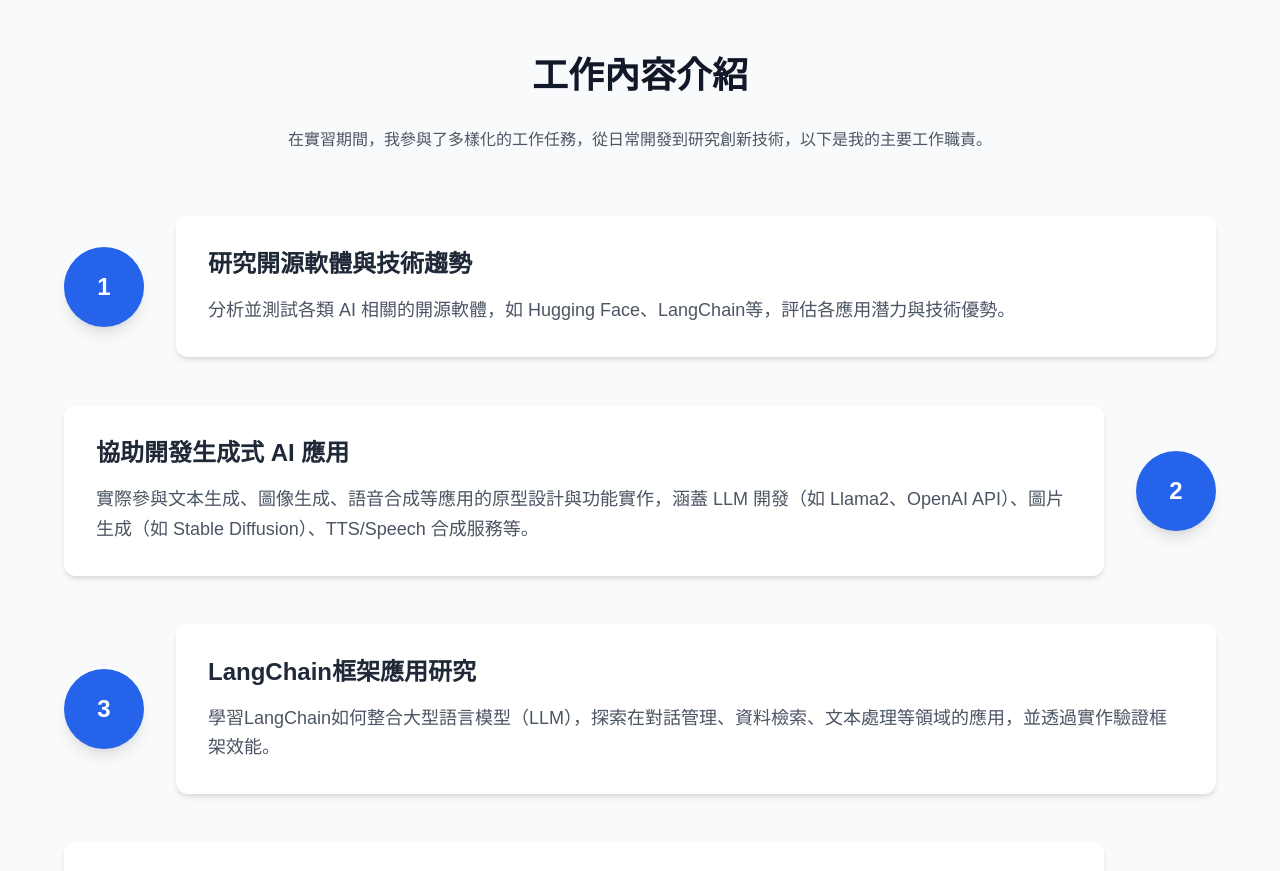
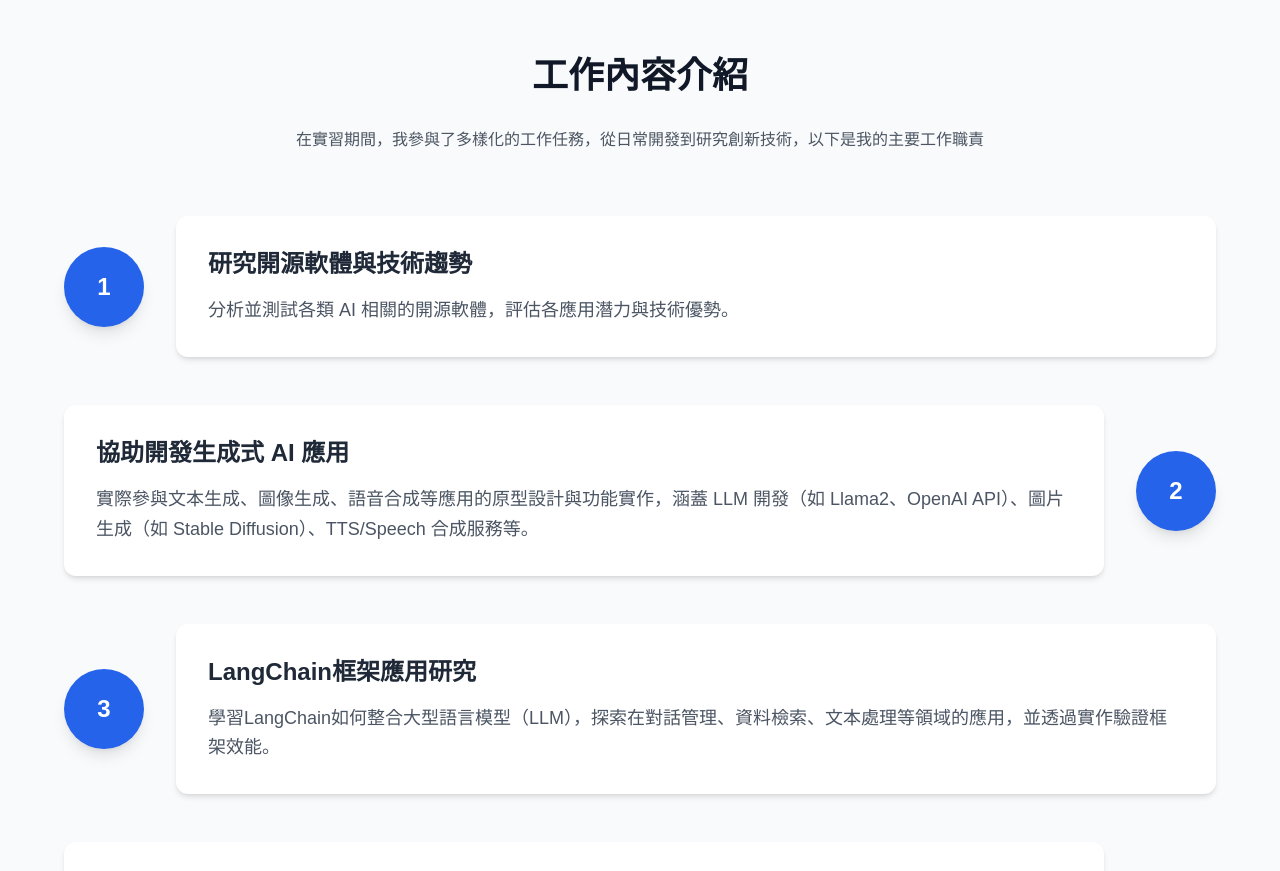
Before and after one commit to Maggie-0118/n8n-intern-showcase-hub, a React (Vite) app: page / in a window 1280 px wide. Shown: the part 1500-2371 px from the top of the page. Built offline with nearby package versions, Linux system fonts and the light colour scheme.

Commit message:
Code edited in Lovable Code Editor
Edited UI in Lovable

```diff
--- a/src/components/JobResponsibilities.tsx
+++ b/src/components/JobResponsibilities.tsx
@@ -5,7 +5,7 @@ const JobResponsibilities = () => {
   const responsibilities = [
     {
       title: "研究開源軟體與技術趨勢",
-      content: "分析並測試各類 AI 相關的開源軟體，如 Hugging Face、LangChain等，評估各應用潛力與技術優勢。",
+      content: "分析並測試各類 AI 相關的開源軟體，評估各應用潛力與技術優勢。",
     },
     {
       title: "協助開發生成式 AI 應用",
@@ -29,7 +29,7 @@ const JobResponsibilities = () => {
     <section id="job-responsibilities" className="section-container bg-gray-50">
       <h2 className="section-title">工作內容介紹</h2>
       <p className="text-center text-gray-600 max-w-3xl mx-auto mb-16">
-        在實習期間，我參與了多樣化的工作任務，從日常開發到研究創新技術，以下是我的主要工作職責。
+        在實習期間，我參與了多樣化的工作任務，從日常開發到研究創新技術，以下是我的主要工作職責
       </p>
 
       <div className="max-w-6xl mx-auto space-y-12">
```
